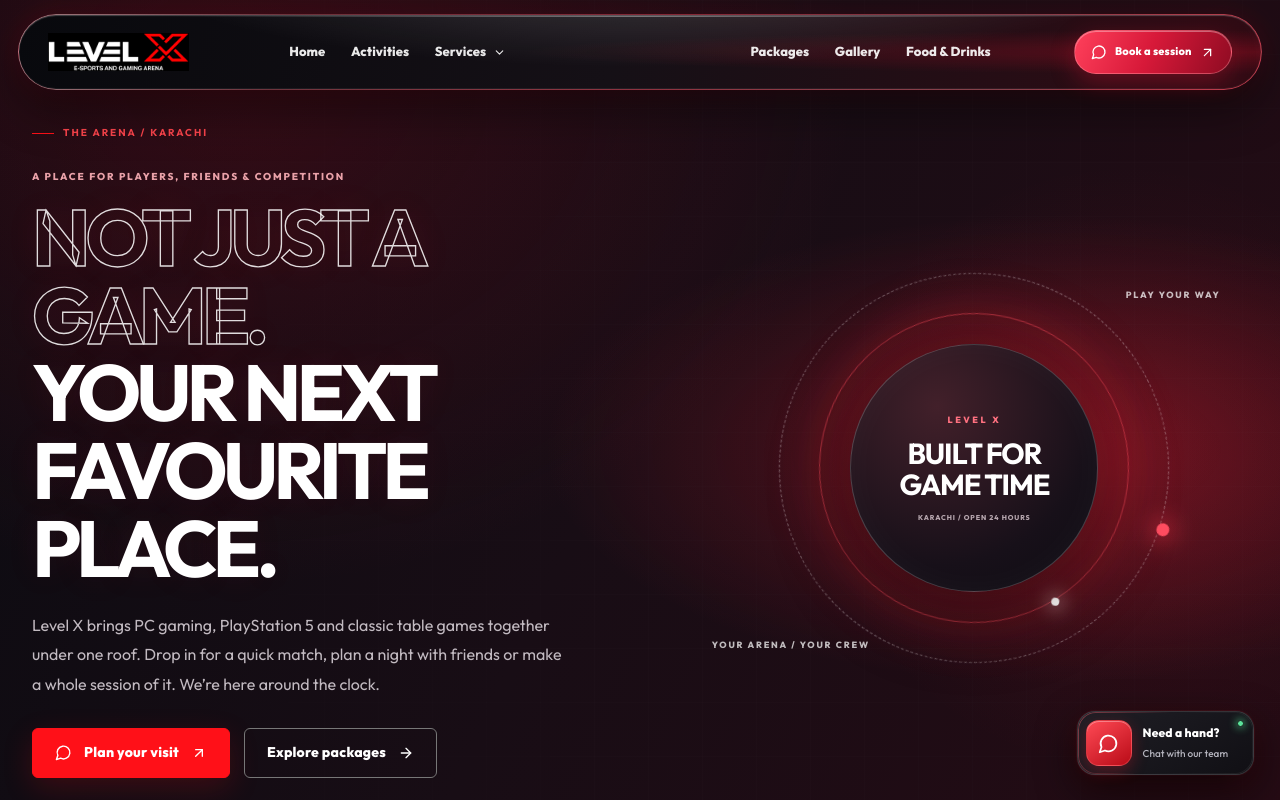
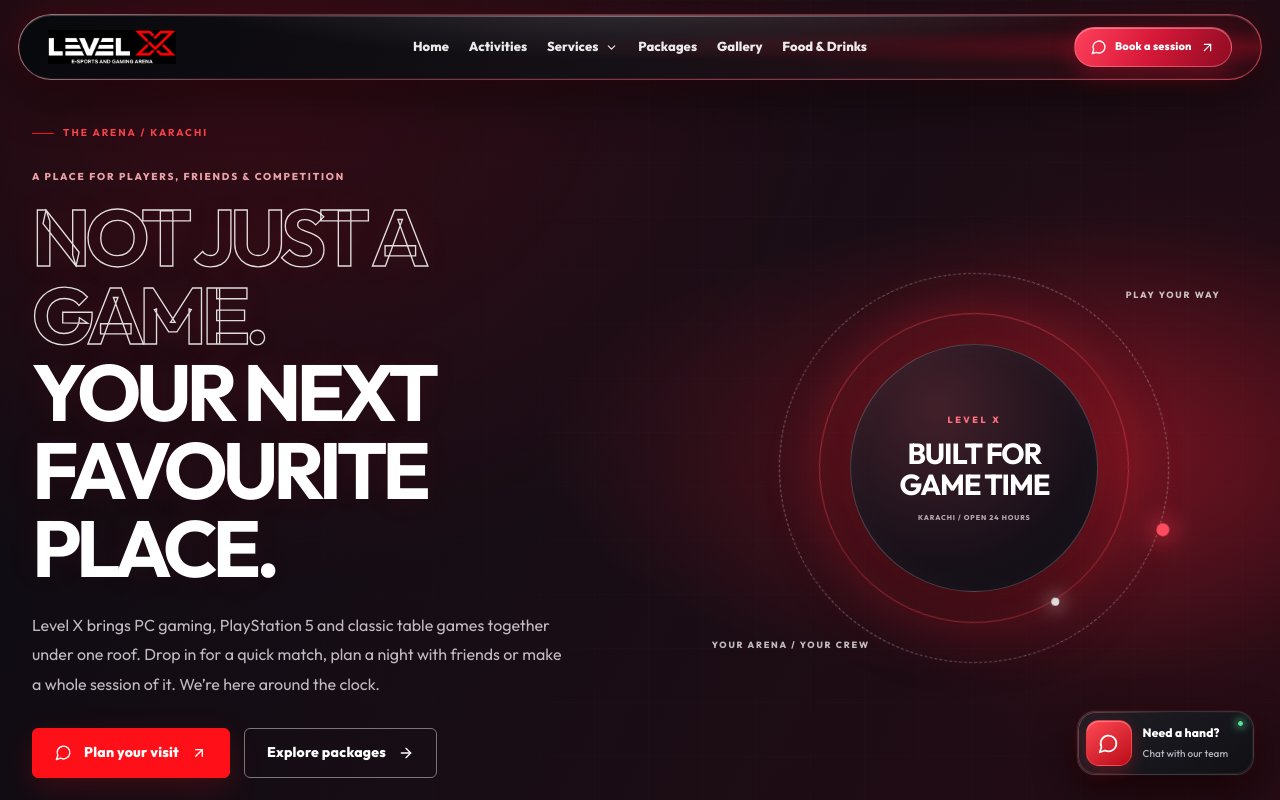
Before and after one commit to syedhussainabbaszaidi/levelxgamingarena, a Next.js app: page /about-us in a window 1280 px wide. Shown: the top 800 px of the page. Built offline with nearby package versions, Linux system fonts and the light colour scheme.

Commit message:
Tighten header height and fix services dropdown gap

```diff
--- a/app/page-repair.css
+++ b/app/page-repair.css
@@ -1520,3 +1520,38 @@ main section{min-width:0}
     border-color:rgba(255,75,94,.34)!important;
   }
 }
+
+
+/* Header dropdown spacing and compact height */
+.site-header .desktop-nav{gap:clamp(14px,1.55vw,22px)!important}
+.site-header .nav-dropdown{position:relative;display:flex;align-items:center;height:100%}
+.site-header .nav-dropdown-services{width:auto!important}
+.site-header .nav-dropdown-panel{
+  top:calc(100% - 1px)!important;
+  margin-top:0!important;
+  padding:8px!important;
+  min-height:0!important;
+  transform:translateY(0)!important;
+}
+.site-header .nav-dropdown-panel:before{
+  content:"";
+  position:absolute;
+  left:0;right:0;top:-12px;height:12px;
+}
+.site-header .nav-wrap{height:66px!important}
+.site-header .brand img{width:clamp(108px,10vw,136px)!important}
+.site-header .desktop-nav>a,
+.site-header .desktop-nav .nav-dropdown>a{padding:8px 0!important}
+.site-header .nav-cta{min-height:40px!important}
+@media(max-width:1050px){
+  .site-header .nav-wrap{height:62px!important}
+}
+@media(max-width:760px){
+  .site-header .nav-wrap{height:60px!important}
+}
+@media(max-width:420px){
+  .site-header .nav-wrap{height:56px!important}
+}
+
+/* No announcement strip above the navigation */
+.announcement-bar{display:none!important}
```
